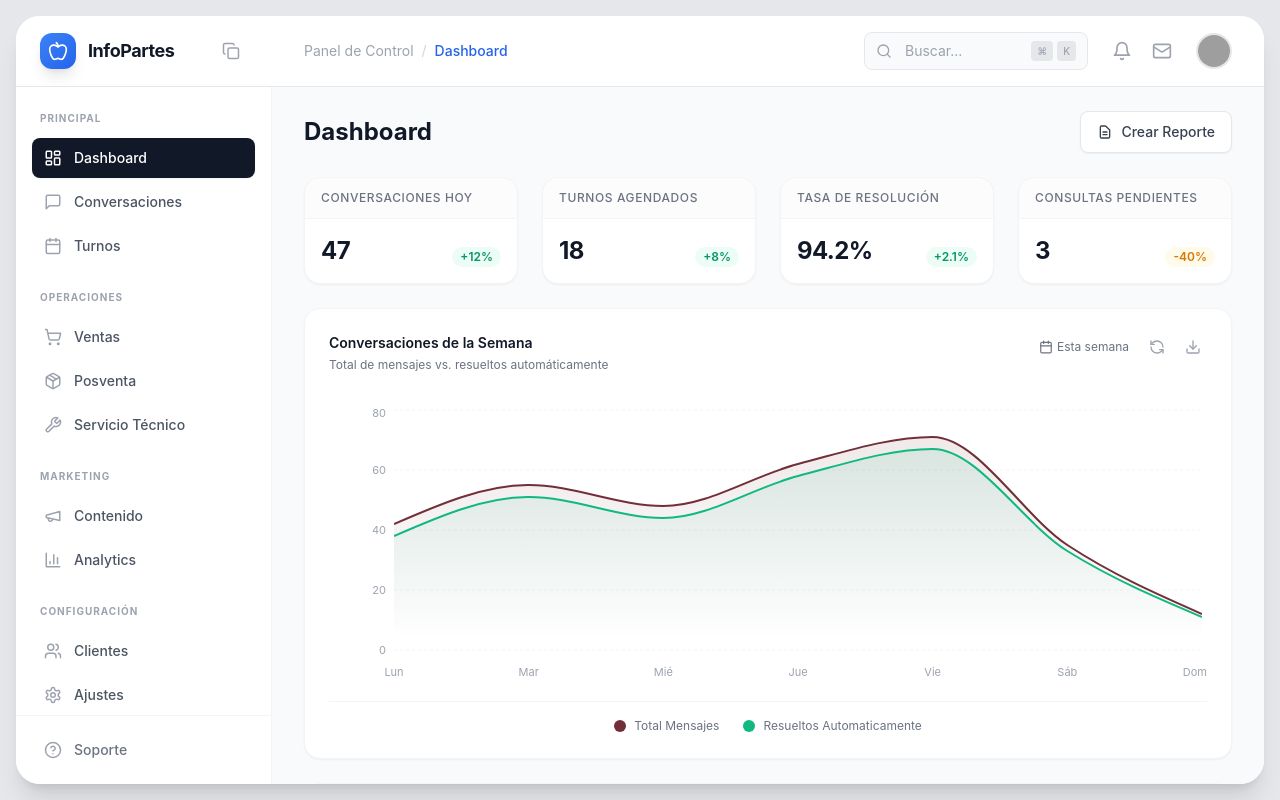
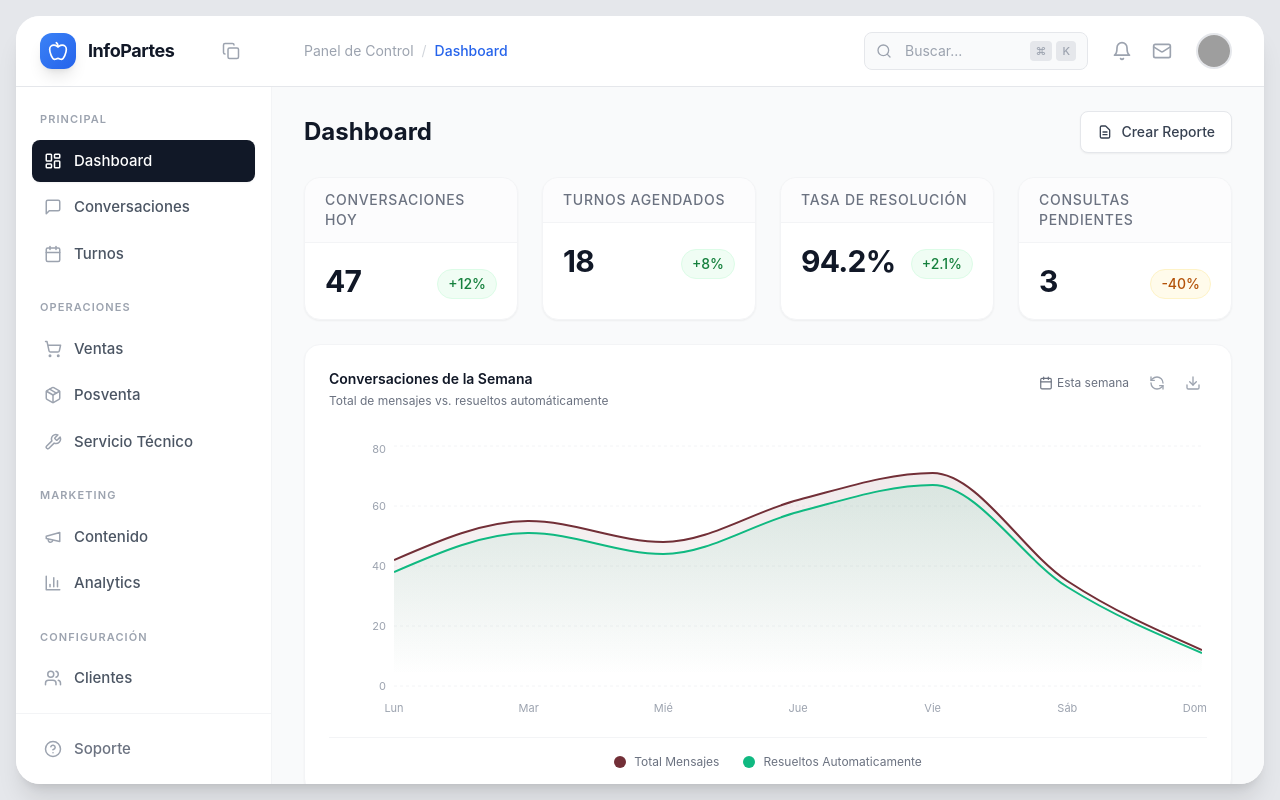
Before and after one commit to aidaptivecom-pixel/aidaptive-dashboard, a React (Vite) app: page / in a window 1280 px wide. Built offline with nearby package versions, Linux system fonts and the light colour scheme; grey boxes are pictures that could not be loaded.

Commit message:
feat: increase font sizes for better readability
- KPI values: text-2xl → text-3xl
- KPI labels: text-xs → text-sm
- Nav items: text-sm → text-[15px]
- Group labels: text-[10px] → text-[11px]
- Badge: text-xs → text-sm (md size)
- Keyboard shortcuts: text-[10px] → text-[11px]

```diff
--- a/src/components/Dashboard/KPICard.tsx
+++ b/src/components/Dashboard/KPICard.tsx
@@ -11,11 +11,11 @@ interface KPICardProps {
 export const KPICard: React.FC<KPICardProps> = ({ label, value, delta, deltaVariant = 'success' }) => {
   return (
     <div className="bg-white rounded-2xl border border-gray-100 shadow-sm overflow-hidden flex flex-col h-full">
-      <div className="bg-gray-50/50 px-4 py-3 border-b border-gray-100">
-        <h3 className="text-xs font-medium text-gray-500 uppercase tracking-wider">{label}</h3>
+      <div className="bg-gray-50/50 px-5 py-3 border-b border-gray-100">
+        <h3 className="text-sm font-medium text-gray-500 uppercase tracking-wider">{label}</h3>
       </div>
-      <div className="p-4 flex items-end justify-between">
-        <span className="text-2xl font-bold text-gray-900 tracking-tight">{value}</span>
+      <div className="p-5 flex items-end justify-between">
+        <span className="text-3xl font-bold text-gray-900 tracking-tight">{value}</span>
         <Badge variant={deltaVariant}>{delta}</Badge>
       </div>
     </div>
--- a/src/components/Layout/Sidebar.tsx
+++ b/src/components/Layout/Sidebar.tsx
@@ -41,7 +41,7 @@ export const Sidebar = ({ currentPath, headerOnly, navOnly }: SidebarProps) => {
         <nav className="flex-1 px-4 py-6 space-y-6 overflow-y-auto">
           {NAVIGATION_ITEMS.map((group) => (
             <div key={group.group}>
-              <p className="px-2 text-[10px] font-bold text-gray-400 uppercase tracking-widest mb-3">{group.group}</p>
+              <p className="px-2 text-[11px] font-semibold text-gray-400 uppercase tracking-widest mb-3">{group.group}</p>
               <ul className="space-y-1">
                 {group.items.map((item) => {
                   const active = isActive(item.path);
@@ -49,7 +49,7 @@ export const Sidebar = ({ currentPath, headerOnly, navOnly }: SidebarProps) => {
                     <li key={item.label}>
                       <a
                         href={item.path}
-                        className={`flex items-center gap-3 px-3 py-2.5 rounded-lg text-sm font-medium transition-all ${
+                        className={`flex items-center gap-3 px-3 py-2.5 rounded-lg text-[15px] font-medium transition-all ${
                           active
                             ? 'bg-gray-900 text-white shadow-sm'
                             : 'text-gray-600 hover:bg-gray-50 hover:text-gray-900'
@@ -73,7 +73,7 @@ export const Sidebar = ({ currentPath, headerOnly, navOnly }: SidebarProps) => {
           <ul className="space-y-1">
             {BOTTOM_NAV.map((item) => (
               <li key={item.label}>
-                <a href={item.path} className="flex items-center gap-3 px-3 py-2 rounded-lg text-sm font-medium text-gray-500 hover:bg-gray-50 hover:text-gray-900 transition-colors">
+                <a href={item.path} className="flex items-center gap-3 px-3 py-2 rounded-lg text-[15px] font-medium text-gray-500 hover:bg-gray-50 hover:text-gray-900 transition-colors">
                   <span className="text-gray-400">{item.icon}</span>
                   {item.label}
                 </a>
--- a/src/components/Layout/Topbar.tsx
+++ b/src/components/Layout/Topbar.tsx
@@ -39,8 +39,8 @@ export const Topbar: React.FC<TopbarProps> = ({ currentView = 'Dashboard' }) =>
             className="w-56 bg-gray-50 border border-gray-200 rounded-lg pl-10 pr-12 py-2 text-sm focus:outline-none focus:ring-2 focus:ring-gray-900/10 transition-all"
           />
           <div className="absolute right-3 top-1/2 -translate-y-1/2 flex items-center gap-1 text-xs text-gray-400">
-            <span className="px-1.5 py-0.5 bg-gray-200 rounded text-[10px] font-medium">⌘</span>
-            <span className="px-1.5 py-0.5 bg-gray-200 rounded text-[10px] font-medium">K</span>
+            <span className="px-1.5 py-0.5 bg-gray-200 rounded text-[11px] font-medium">⌘</span>
+            <span className="px-1.5 py-0.5 bg-gray-200 rounded text-[11px] font-medium">K</span>
           </div>
         </div>
 
--- a/src/components/UI/Badge.tsx
+++ b/src/components/UI/Badge.tsx
@@ -2,19 +2,26 @@ import React from 'react';
 
 interface BadgeProps {
   children: React.ReactNode;
-  variant?: 'success' | 'warning' | 'error' | 'neutral';
+  variant?: 'success' | 'warning' | 'error' | 'neutral' | 'info';
+  size?: 'sm' | 'md';
 }
 
-export const Badge: React.FC<BadgeProps> = ({ children, variant = 'neutral' }) => {
-  const variantClasses = {
-    success: 'bg-emerald-50 text-emerald-600',
-    warning: 'bg-amber-50 text-amber-600',
-    error: 'bg-rose-50 text-rose-600',
-    neutral: 'bg-gray-100 text-gray-600',
+export const Badge: React.FC<BadgeProps> = ({ children, variant = 'neutral', size = 'md' }) => {
+  const variants = {
+    success: 'bg-green-50 text-green-700 border-green-100',
+    warning: 'bg-amber-50 text-amber-700 border-amber-100',
+    error: 'bg-red-50 text-red-700 border-red-100',
+    neutral: 'bg-gray-50 text-gray-600 border-gray-100',
+    info: 'bg-blue-50 text-blue-700 border-blue-100',
+  };
+
+  const sizes = {
+    sm: 'px-2 py-0.5 text-xs',
+    md: 'px-2.5 py-1 text-sm',
   };
 
   return (
-    <span className={`inline-flex items-center px-2 py-0.5 rounded-full text-xs font-semibold ${variantClasses[variant]}`}>
+    <span className={`inline-flex items-center font-medium rounded-full border ${variants[variant]} ${sizes[size]}`}>
       {children}
     </span>
   );
```
